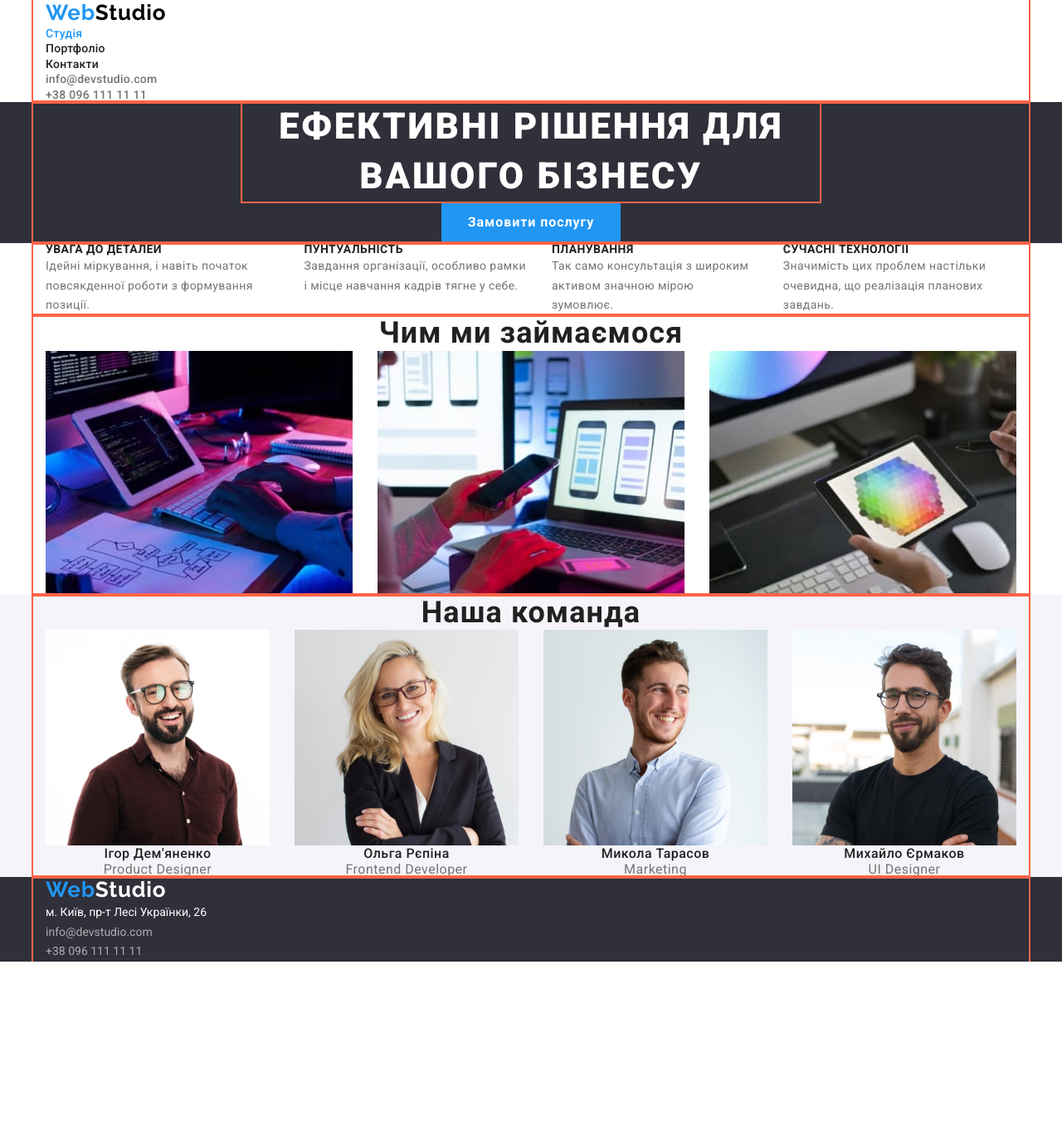
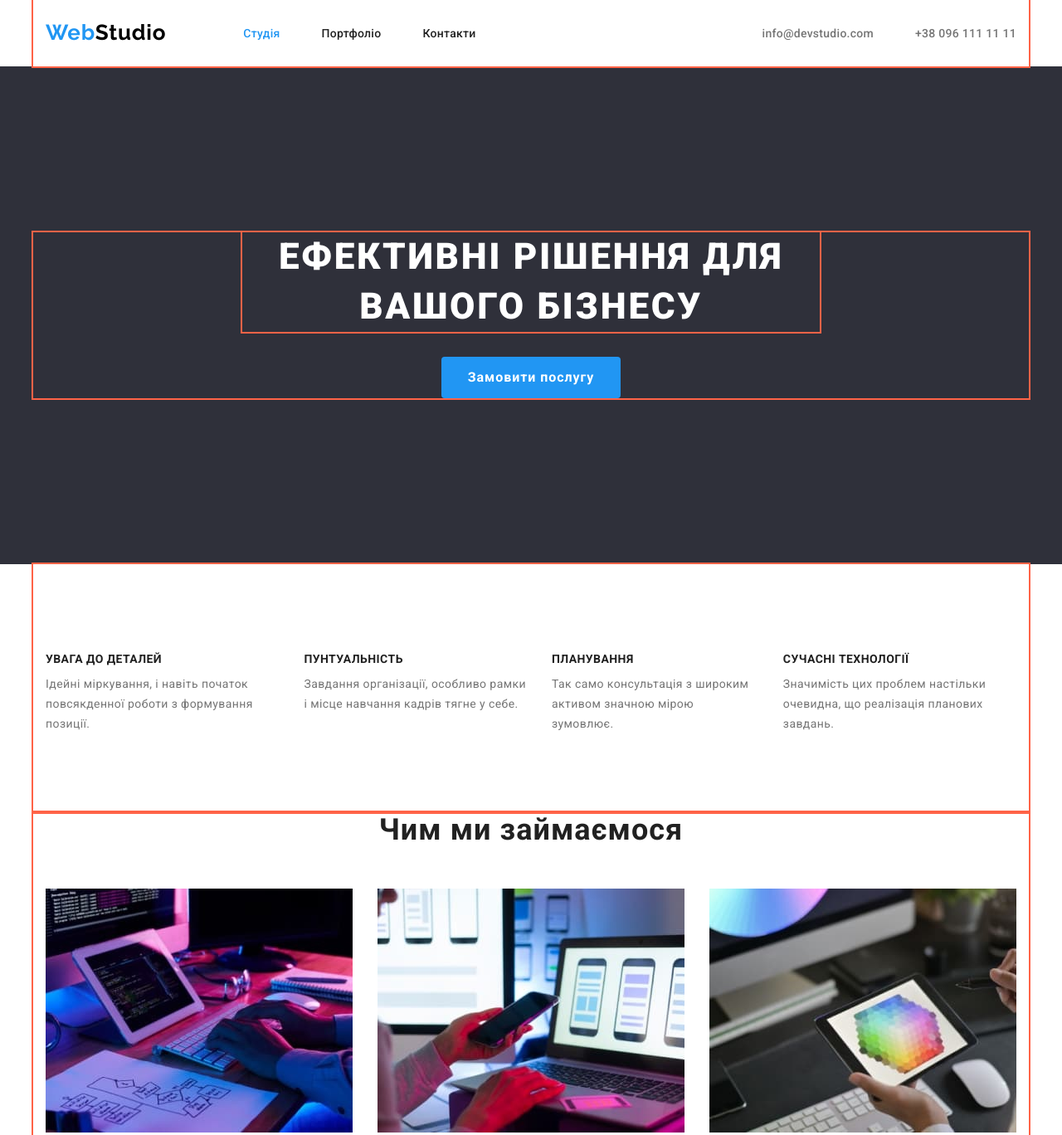
Before and after one commit to Vlasenko1710/goit-markup-hw-03, a plain HTML site: page index.html in a window 1280 px wide. Shown: the top 1368 px of the page at 83% size. Before the commit the page ends 1159 px from the top, so only its background shows below. Drawn offline with nearby package versions, Linux system fonts and the light colour scheme.

Commit message:
добавляє стилі header і main 09.10

```diff
--- a/css/styles.css
+++ b/css/styles.css
@@ -66,10 +66,17 @@ img {
     text-decoration: none;
     letter-spacing: 0.03em;
   }
-.logo.web {
+.logo-nav .logo{
+    padding-top: 24px;
+    padding-bottom: 25px;
+}
+  .logo.web {
   color: var(--accent-color);
 }
 .site-nav .link {
+   padding-top: 32px;
+   padding-bottom: 32px;
+
     color: var(--title-text-color);
     font-weight: 500;
     font-size: 14px;
@@ -84,7 +91,19 @@ img {
 .site-nav .link.current {
 color: var(--accent-color);
 }
+.site-nav {
+    display: flex;
+    align-items: center;
+    margin-left: 93px;
+    gap: 50px;
+    }
+.logo-nav {
+    display: flex;
+}
 .contacts .link {
+    padding-top: 32px;
+    padding-bottom: 32px;
+
     color: var(--primari-text-color);
     font-weight: 500;
     font-size: 14px;
@@ -96,14 +115,28 @@ color: var(--accent-color);
 .contacts .link:focus {
     color: var(--accent-color);
 }
+.container-nav{
+    display: flex;
+    align-items: center;
+}
+.contacts{
+    display: flex;
+    align-items: center;
+    margin-left: auto;
+
+    gap: 50px;
+
+}
 /* Hero */
 .hero {
+    height: 600px;
+    padding-top: 200px;
+    padding-bottom: 187px;
+
     background-color:#2F303A ;
     text-align: center;
    }
-.hero-title {
-    margin-bottom: 30px;
-
+    .hero-title{
     color: var(--white-color);
     width: 696px;
     margin: 0 auto;
@@ -114,7 +147,9 @@ color: var(--accent-color);
     text-transform: uppercase;
     outline: 2px solid tomato;
 }
-
+.hero .button{
+    margin-top: 30px;
+}
 /* Section */
 .section-title {
     color: var(--title-text-color);
@@ -136,8 +171,13 @@ color: var(--accent-color);
       clip-path: inset(50%);
       margin: -1px;
   }
+  .feature-box{
+
+  }
 /* Features */
 .feature .title {
+    margin-bottom: 10px;
+
     color: var(--title-text-color);
     font-weight: 700;
     font-size: 14px;
@@ -152,18 +192,24 @@ color: var(--accent-color);
  }
  .feature-box{
     display: flex;
+    padding-top: 107px;
+    padding-bottom: 94px;
     gap: 30px;
  }
 
 /* Examles */
 .examples-box{
     display: flex;
+    margin-top: 50px;
     gap: 30px;
+    padding-bottom: 94px;
 }
 /* Team */
 .section.team {
     background-color: var(--secondary-color-fon);
-}
+  }
+
+
 .team .title {
     color: var(--title-text-color);
     font-weight: 500;
@@ -179,7 +225,20 @@ color: var(--accent-color);
     }
     .team-box{
         display: flex;
+        margin-top: 50px;
+        padding-bottom: 94px;
         gap: 30px;
+    }
+    .team-card{
+        background: #FFFFFF;
+        outline: 1px solid #EEEEEE;
+        }
+    .team-card .title{
+        margin-top: 30px;
+        margin-bottom: 10px;
+    }
+    .team-card .text{
+        padding-bottom: 30px;
     }
 /* Button */
 .button {
--- a/index.html
+++ b/index.html
@@ -21,8 +21,8 @@
   <body class="page">
     <!-- Шапка -->
     <header>
-      <div class="container">
-        <nav>
+      <div class="container container-nav">
+        <nav class="logo-nav">
           <a href="./index.html" class="logo">
             <span class="logo web">Web</span>Studio
           </a>
@@ -121,7 +121,7 @@
         <div class="container">
           <h2 class="section-title">Наша команда</h2>
           <ul class="team list team-box">
-            <li>
+            <li class="team-card">
               <img
                 src="./images/di1.jpg"
                 alt="чоловік в бордовій сорочці"
@@ -130,12 +130,12 @@
               <h3 class="title">Ігор Дем'яненко</h3>
               <p lang="en" class="text">Product Designer</p>
             </li>
-            <li>
+            <li class="team-card">
               <img src="./images/ro2.jpg" alt="жінка в костюмі" width="270" />
               <h3 class="title">Ольга Рєпіна</h3>
               <p lang="en" class="text">Frontend Developer</p>
             </li>
-            <li>
+            <li class="team-card">
               <img
                 src="./images/tm3.jpg"
                 alt="чоловік в світлій сорочці"
@@ -144,7 +144,7 @@
               <h3 class="title">Микола Тарасов</h3>
               <p lang="en" class="text">Marketing</p>
             </li>
-            <li>
+            <li class="team-card">
               <img
                 src="./images/em4.jpg"
                 alt="чоловік в чорній футболці"
```
